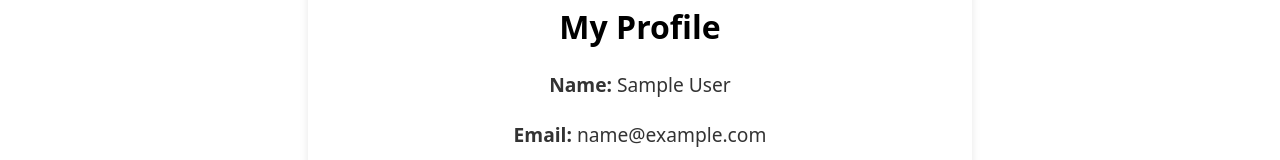
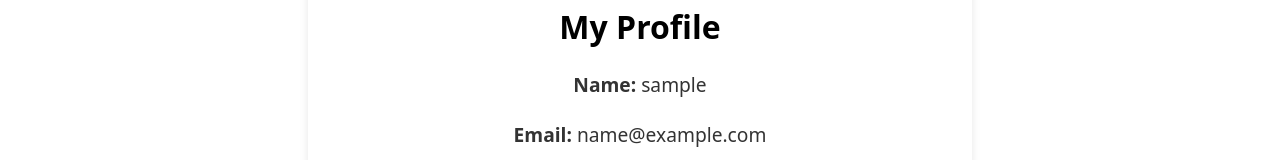
Before and after one commit to SpaceDust18/MyCopingMechanism-frontEnd, a React (Vite) app in the folder personal-site/: page /profile in a window 1280 px wide. Shown: the part 228-388 px from the top of the page. Built offline with nearby package versions, Linux system fonts and the light colour scheme; sample sign-in values are in the browser's storage.

Commit message:
change auth.name to auth.un

```diff
--- a/personal-site/src/SiteComponents/Sections/Profile.jsx
+++ b/personal-site/src/SiteComponents/Sections/Profile.jsx
@@ -15,7 +15,7 @@ export default function Profile({ authUser }) {
     <section className="profile-section">
       <h2>My Profile</h2>
       <div className="profile-card">
-        <p><strong>Name:</strong> {authUser.name || "User"}</p>
+        <p><strong>Name:</strong> {authUser.username || "User"}</p>
         <p><strong>Email:</strong> {authUser.email}</p>
         <button className="edit-btn" onClick={handleEditClick}>Edit Profile</button>
       </div>
```
